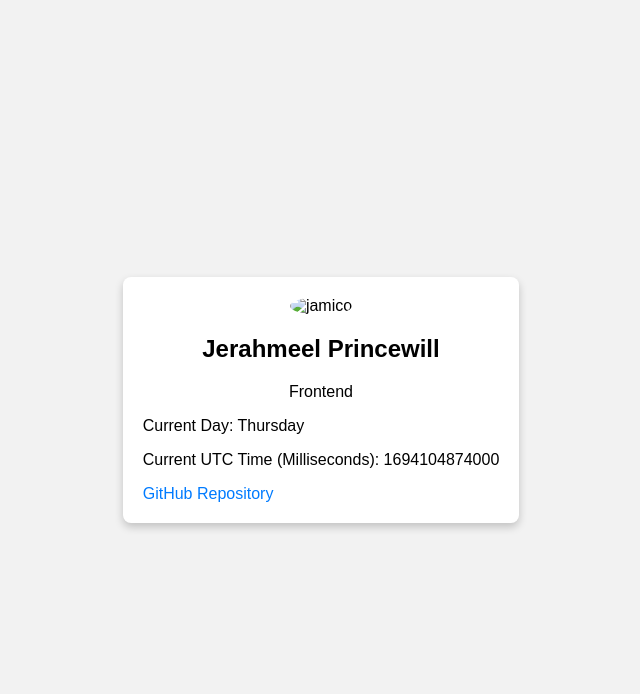
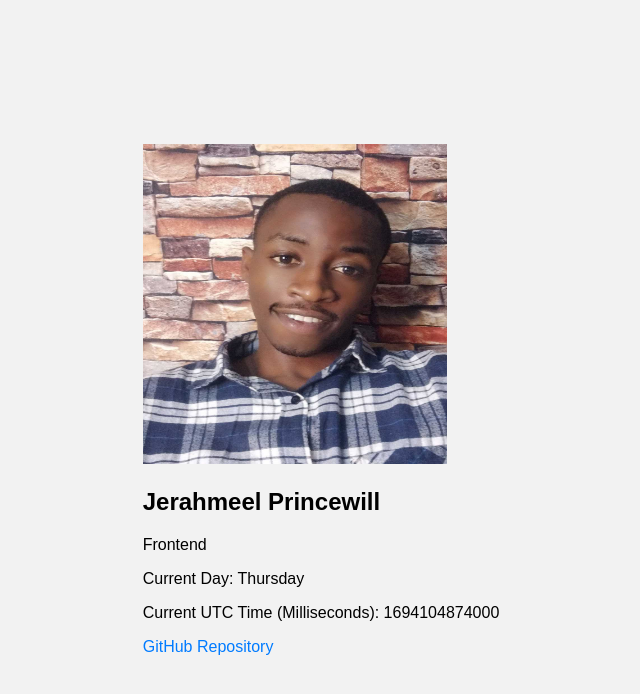
Before and after one commit to jerahmeel200/profile-page, a plain HTML site: page index.html in a window 1280 px wide. Shown: the whole page, without its empty margins (319-959 px from the left). Drawn offline with Linux system fonts and the light colour scheme.

Commit message:
2nd commit

```diff
--- a/css/style.css
+++ b/css/style.css
@@ -9,15 +9,7 @@ body {
   height: 100vh;
 }
 
-.profile-card {
-    background-color: #fff;
-    box-shadow: 0px 4px 8px rgba(0, 0, 0, 0.2);
-    border-radius: 8px;
-    padding: 20px;
-    text-align: center;
-}
-
-.base{
+.base {
   text-align: left;
 }
 
@@ -25,10 +17,10 @@ img {
   max-width: 100%;
   width: 19rem;
   height: 20rem;
-    border-radius: 50%;
+  /* border-radius: 10%; */
 }
 
 a {
   text-decoration: none;
-    color: #007BFF;
+  color: #007bff;
 }
--- a/index.html
+++ b/index.html
@@ -13,7 +13,7 @@
     <main>
       <div class="profile-card">
         <img
-          src="./assets/img.jpg"
+          src="./assets/image.jpg"
           alt="jamico"
           data-testid="slackDisplayImage"
         />
@@ -23,7 +23,7 @@
           <p data-testid="currentDayOfTheWeek"></p>
           <p data-testid="currentUTCTime"></p>
           <a
-            href="https://github.com/jerahmeel200"
+            href="https://github.com/jerahmeel200/profile-page"
             target="_blank"
             data-testid="githubURL"
             >GitHub Repository</a
```
Also changed, not shown: assets/image.jpg (added). Lines whose indentation alone changed are shown as unchanged.
